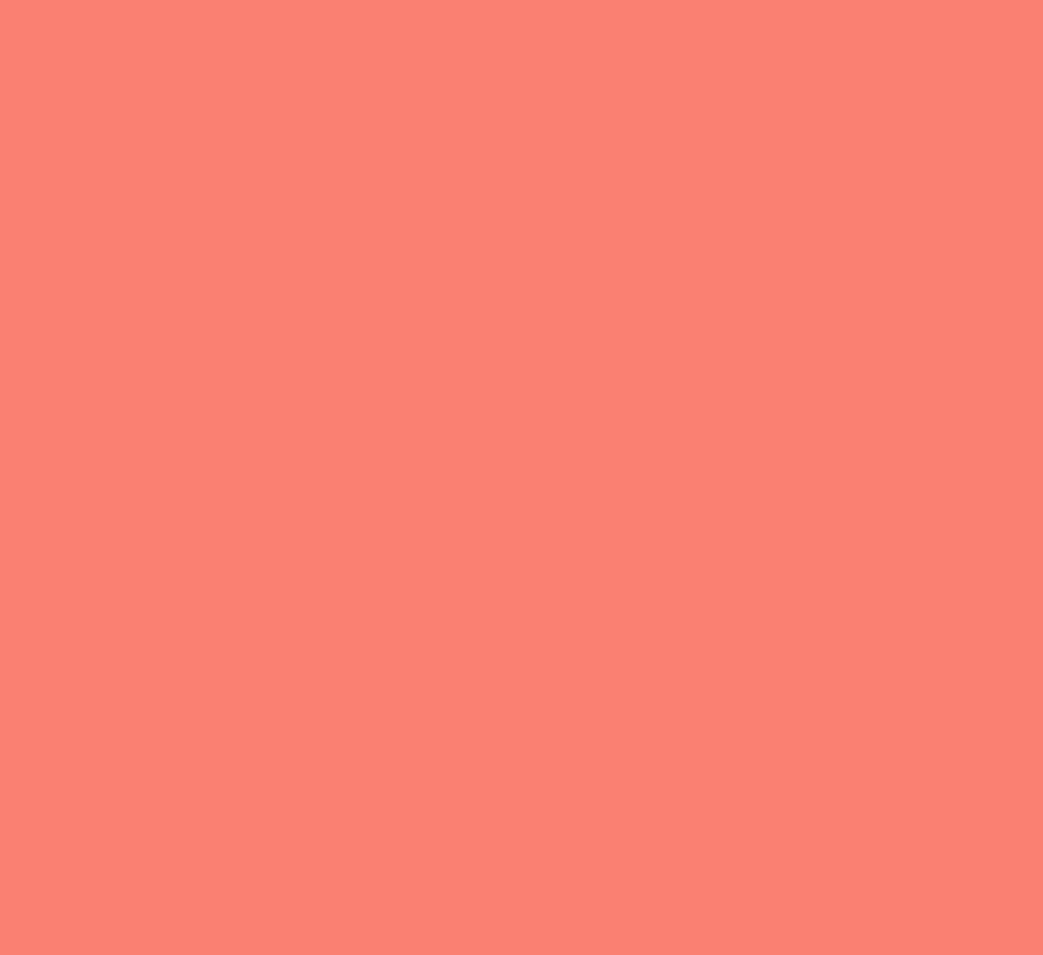
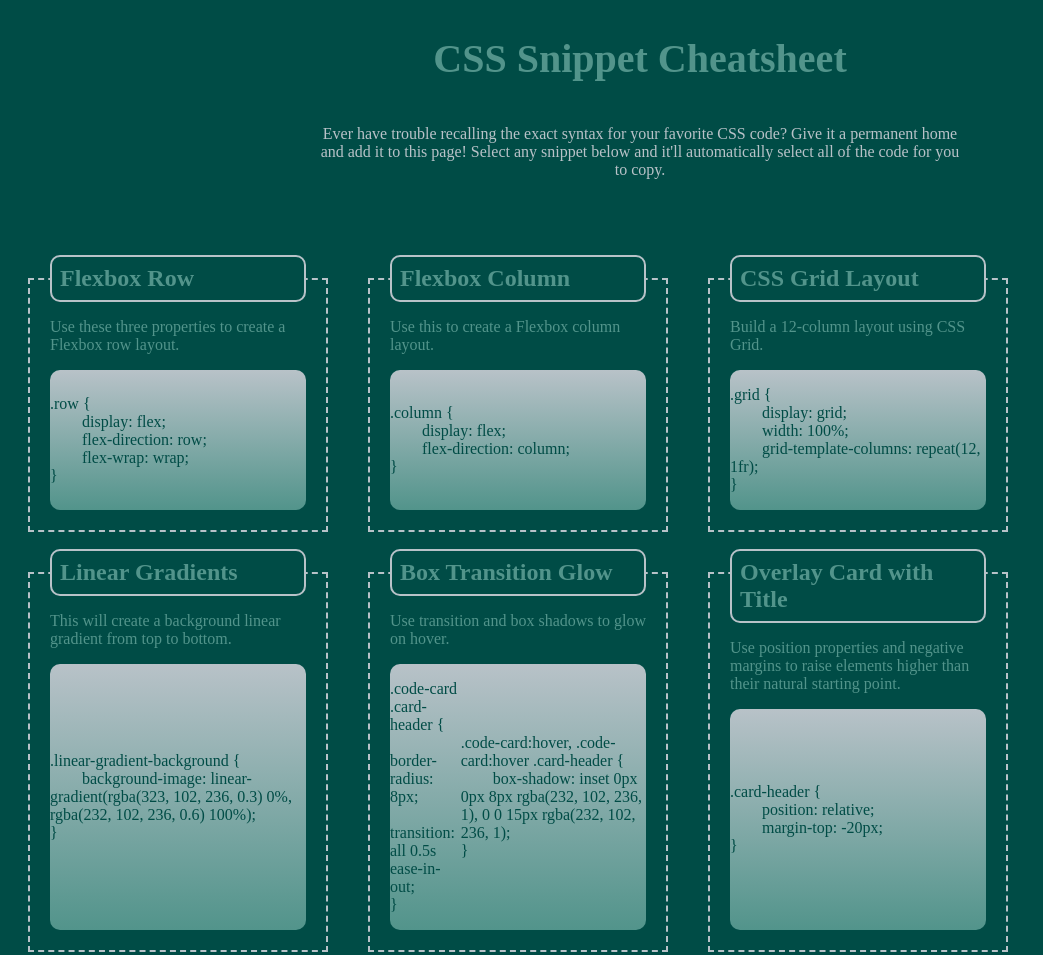
Before and after one commit to vitaliytrach/css-snippet-cheatsheet, a plain HTML site: page index.html in a window 1280 px wide. Shown: the top 955 px of the page, without its empty margins (0-1043 px from the left). Before the commit the page ends 800 px from the top, so only its background shows below. Drawn offline with Linux system fonts and the light colour scheme.

Commit message:
Added the boxes with copyable html code

```diff
--- a/assets/css/style.css
+++ b/assets/css/style.css
@@ -1,3 +1,95 @@
+:root {
+    --dark: #004c46;
+    --light: #52948b;
+    --very-light: #b8c2c8;
+}
+
 body {
-    background: salmon;
+    background: var(--dark);
+    font-size: 100%;
 }
+
+header {
+    display: flex;
+    width: 100%;
+    flex-direction: column;
+    align-items: center;
+}
+
+footer {
+    display: flex;
+    flex-direction: column;
+    align-items: center;
+}
+
+h1 {
+    color:var(--light);
+    font-size: 250%;
+}
+
+h2 {
+    margin: 8px;
+    color: var(--light);
+}
+
+.code-text {
+    color: var(--dark);
+    user-select: all;
+}
+
+
+main {
+    background-color: var(--dark);
+    display: flex;
+    flex-direction: row;
+    flex-wrap: wrap;
+    margin-top: 5%;
+    margin-bottom: 5%;
+}
+
+#header-par {
+    font-size: 100%;
+    color:var(--very-light);
+    max-width: 50vw;
+    text-align: center;
+}
+
+.layer-1 {
+    width: 20vw;
+    background-color: var(--dark);
+    position: relative;
+    border: 2px dashed var(--very-light);
+    display: flex;
+    flex-direction: column;
+    padding-left: 20px;
+    padding-right: 20px;
+    min-width: 250px;
+}
+
+main .layer-1 {
+    margin: 20px;
+}
+
+.top {
+    background-color: var(--dark);
+    border: 2px solid var(--very-light);
+    border-radius: 10px;
+    margin-top: -25px;
+}
+
+.code-box {
+    background: linear-gradient(var(--very-light), var(--light));
+    border-radius: 10px;
+    margin-bottom: 20px;
+    height: 100%;
+    display: flex;
+    align-items: center;
+}
+
+.desc {
+    color: var(--light);
+}
+
+.layer-1:hover {
+    box-shadow: 0 0 10px yellow;
+}
--- a/index.html
+++ b/index.html
@@ -9,6 +9,97 @@
     </title>
 </head>
 <body>
+    <header>
+        <h1>CSS Snippet Cheatsheet</h1>
+        <p id="header-par">Ever have trouble recalling the exact syntax for your favorite CSS code? Give it a permanent home and add it to this page! Select any snippet below and it'll automatically select all of the code for you to copy.</p>
+    </header>
+
+    <main>
+        <!-- Flexbox Row -->
+        <div class="layer-1">
+            <div class="top">
+                <h2>Flexbox Row</h2>
+            </div>
+            <p class="desc">
+                Use these three properties to create a Flexbox row layout.
+            </p>
+            <div class="code-box">
+                <p class="code-text">.row {<br>&emsp;&emsp;display: flex;<br>&emsp;&emsp;flex-direction: row;<br>&emsp;&emsp;flex-wrap: wrap;<br>}</p>
+            </div>
+        </div>
+
+        <!-- Flexbox Column -->
+        <div class="layer-1">
+            <div class="top">
+                <h2>Flexbox Column</h2>
+            </div>
+            <p class="desc">
+                Use this to create a Flexbox column layout.
+            </p>
+            <div class="code-box">
+                <p class="code-text">.column {<br>&emsp;&emsp;display: flex;<br>&emsp;&emsp;flex-direction: column;<br>}</p>
+            </div>
+        </div>
+
+        <!-- CSS Grid Layout -->
+        <div class="layer-1">
+            <div class="top">
+                <h2>CSS Grid Layout</h2>
+            </div>
+            <p class="desc">
+                Build a 12-column layout using CSS Grid.
+            </p>
+            <div class="code-box">
+                <p class="code-text">.grid {<br>&emsp;&emsp;display: grid;<br>&emsp;&emsp;width: 100%;<br>&emsp;&emsp;grid-template-columns: repeat(12, 1fr);<br>}</p>
+            </div>
+        </div>
+
+        <!-- Linear Gradients -->
+        <div class="layer-1">
+            <div class="top">
+                <h2>Linear Gradients</h2>
+            </div>
+            <p class="desc">
+                This will create a background linear gradient from top to bottom.
+            </p>
+            <div class="code-box">
+                <p class="code-text">.linear-gradient-background {<br>&emsp;&emsp;background-image: linear-gradient(rgba(323, 102, 236, 0.3) 0%, rgba(232, 102, 236, 0.6) 100%);<br>}</p>
+            </div>
+        </div>
+
+        <!-- Box Transition Glow -->
+        <div class="layer-1">
+            <div class="top">
+                <h2>Box Transition Glow</h2>
+            </div>
+            <p class="desc">
+                Use transition and box shadows to glow on hover.
+            </p>
+            <div class="code-box">
+                <p class="code-text">.code-card .card-header {<br>&emsp;&emsp;border-radius: 8px;<br>&emsp;&emsp;transition: all 0.5s ease-in-out;<br>}</p>
+                <br>
+                <p class="code-text">.code-card:hover, .code-card:hover .card-header {<br>&emsp;&emsp;box-shadow: inset 0px 0px 8px rgba(232, 102, 236, 1), 0 0 15px rgba(232, 102, 236, 1);<br>}</p>
+            </div>
+        </div>
+
+        <!-- Overlay Card with Title -->
+        <div class="layer-1">
+            <div class="top">
+                <h2>Overlay Card with Title</h2>
+            </div>
+            <p class="desc">
+                Use position properties and negative margins to raise elements higher than their natural starting point.
+            </p>
+            <div class="code-box">
+                <p class="code-text">.card-header {<br>&emsp;&emsp;position: relative;<br>&emsp;&emsp;margin-top: -20px;<br>}</p>
+            </div>
+        </div>
+
+    </main>
+
+    <footer>
+        <h2>Made with (//ToDo: Add Heart) and CSS </h2>
+    </footer>
 
 </body>
 </html>
```
